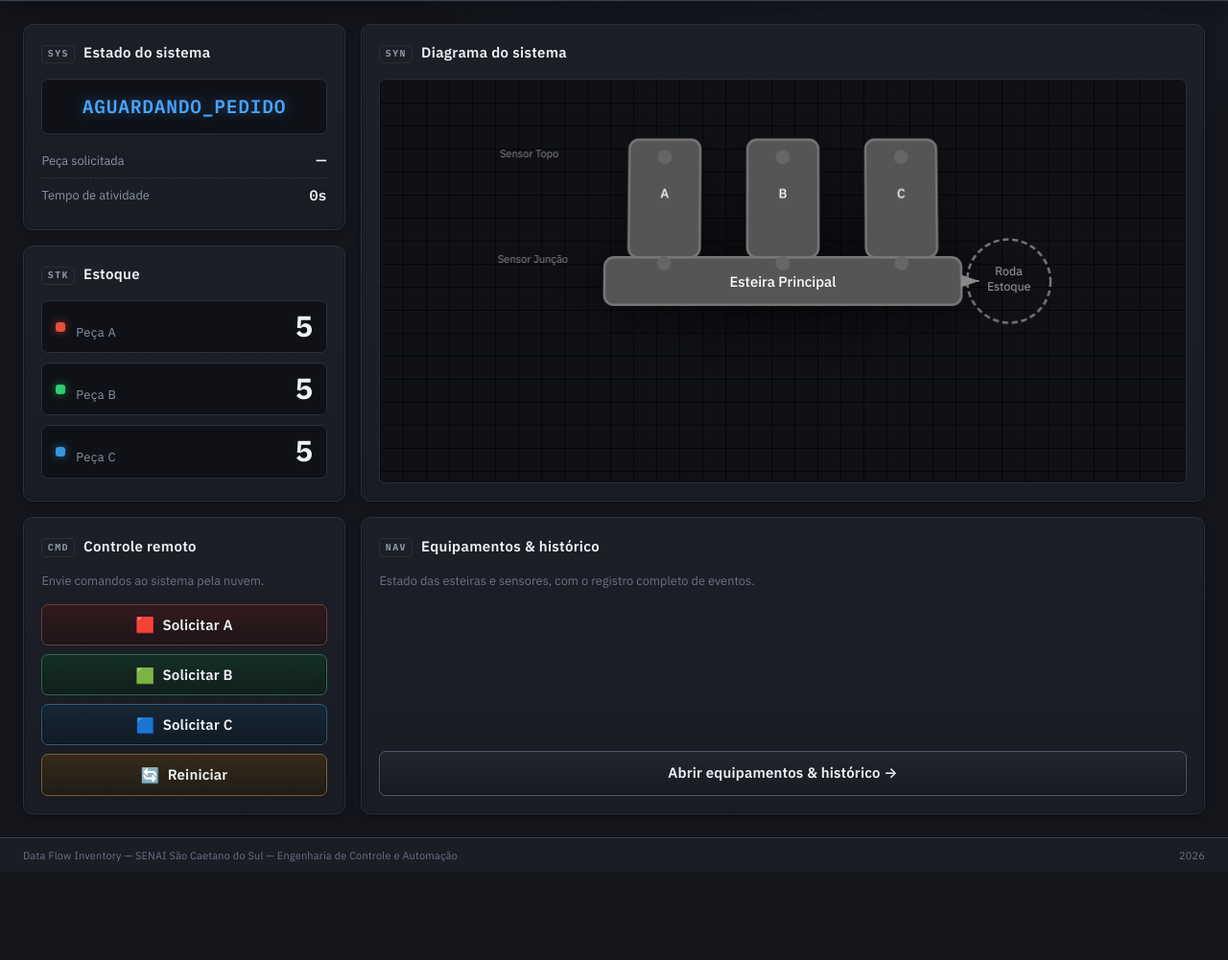
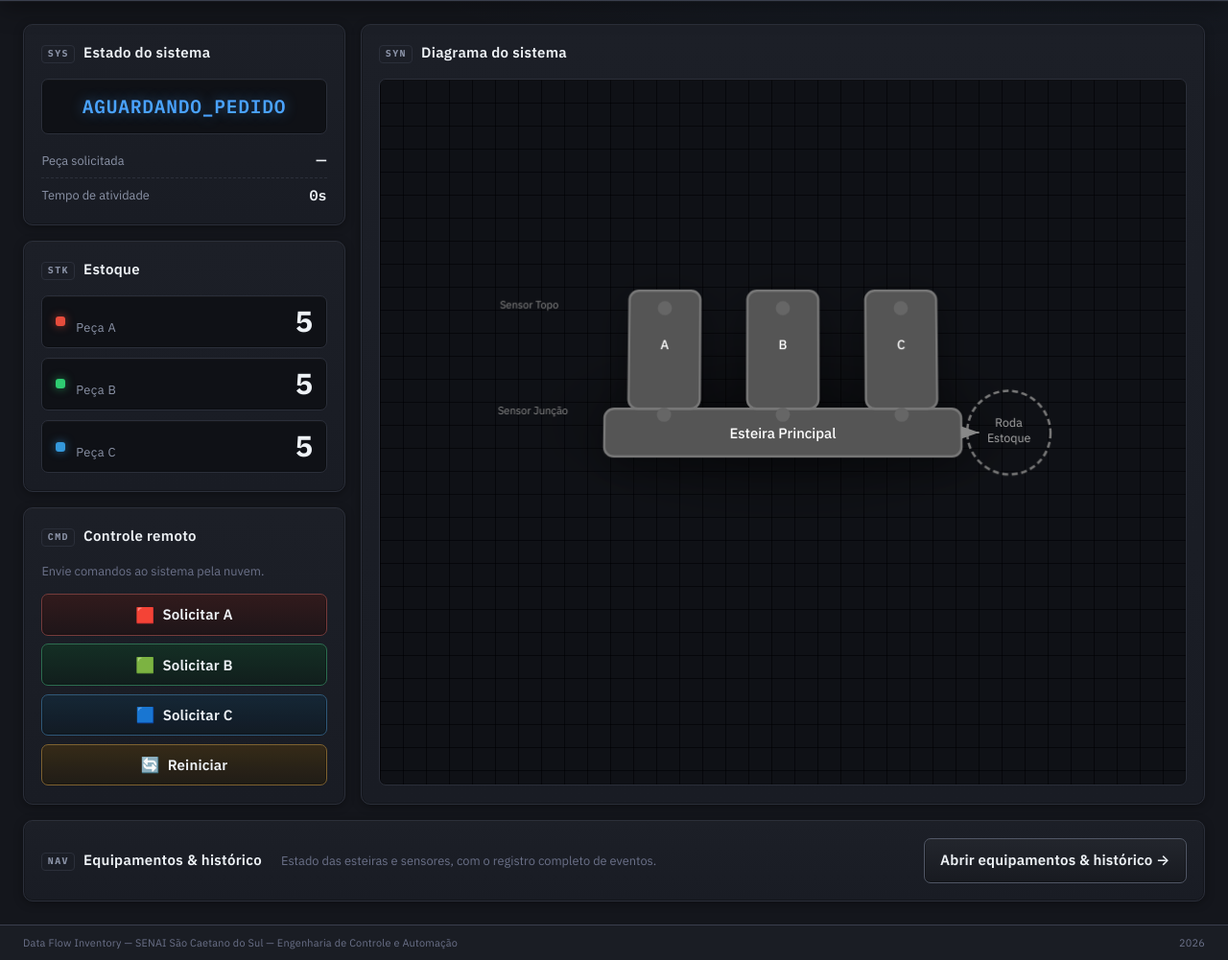
Before and after one commit to MatheusNespolo/DataFlowInventory, a plain HTML site: page frontend/index.html in a window 1280 px wide. Shown: the part 63-1064 px from the top of the page at 96% size. Before the commit the page ends 973 px from the top, so only its background shows below. Drawn offline with nearby package versions, Linux system fonts and the light colour scheme; no server answers.

Commit message:
fix(frontend): keep the Controle section standalone, as before the split
The previous commit paired the command buttons with the new
"Equipamentos & histórico" card on the same grid row, shrinking the
Controle bay. Restore it to a standalone section in the left rail:

- principal grid: mimic spans the three rail rows (Estado, Estoque,
  Controle) and stretches to fill; the nav card is a full-width bar on
  its own row below.
- <=1080px: Controle and the nav card each get their own full-width row.
- The nav card lays out as a horizontal bar (title + description + button)
  now that it is full width.

The command buttons themselves (markup, classes, ids, text, .btn /
.botoes-controle rules) are unchanged.

Co-Authored-By: Claude Sonnet 5 <noreply@anthropic.com>

```diff
--- a/frontend/css/style.css
+++ b/frontend/css/style.css
@@ -289,7 +289,8 @@ body {
   grid-template-areas:
     "estado    mimic"
     "estoque   mimic"
-    "controle  nav";
+    "controle  mimic"
+    "nav       nav";
   align-content: start;
 }
 
@@ -364,7 +365,20 @@ body {
 
 .bay-nav {
   display: flex;
-  flex-direction: column;
+  flex-direction: row;
+  flex-wrap: wrap;
+  align-items: center;
+  gap: 0.5rem 1.25rem;
+}
+
+.bay-nav .bay-title {
+  margin-bottom: 0;
+}
+
+.bay-nav .bay-desc {
+  margin-bottom: 0;
+  flex: 1;
+  min-width: 12rem;
 }
 
 .btn-nav {
@@ -373,7 +387,6 @@ body {
   align-items: center;
   justify-content: center;
   gap: 0.5rem;
-  margin-top: auto;
   padding: 0.85rem 1rem;
   border: 1px solid color-mix(in srgb, var(--btn) 45%, var(--etch));
   border-radius: var(--radius-sm);
@@ -460,7 +473,8 @@ body {
   overflow: hidden;
 }
 
-/* O hero ocupa a altura da sua faixa (some o vão vazio ao lado do rail) */
+/* O hero preenche a altura do rail (Estado + Estoque + Controle),
+   sem deixar vão morto à direita da seção Controle. */
 .bay-mimic {
   display: flex;
   flex-direction: column;
@@ -925,7 +939,8 @@ body {
     grid-template-areas:
       "mimic    mimic"
       "estado   estoque"
-      "controle nav";
+      "controle controle"
+      "nav      nav";
   }
   .bay-mimic { align-self: stretch; }
 }
```
